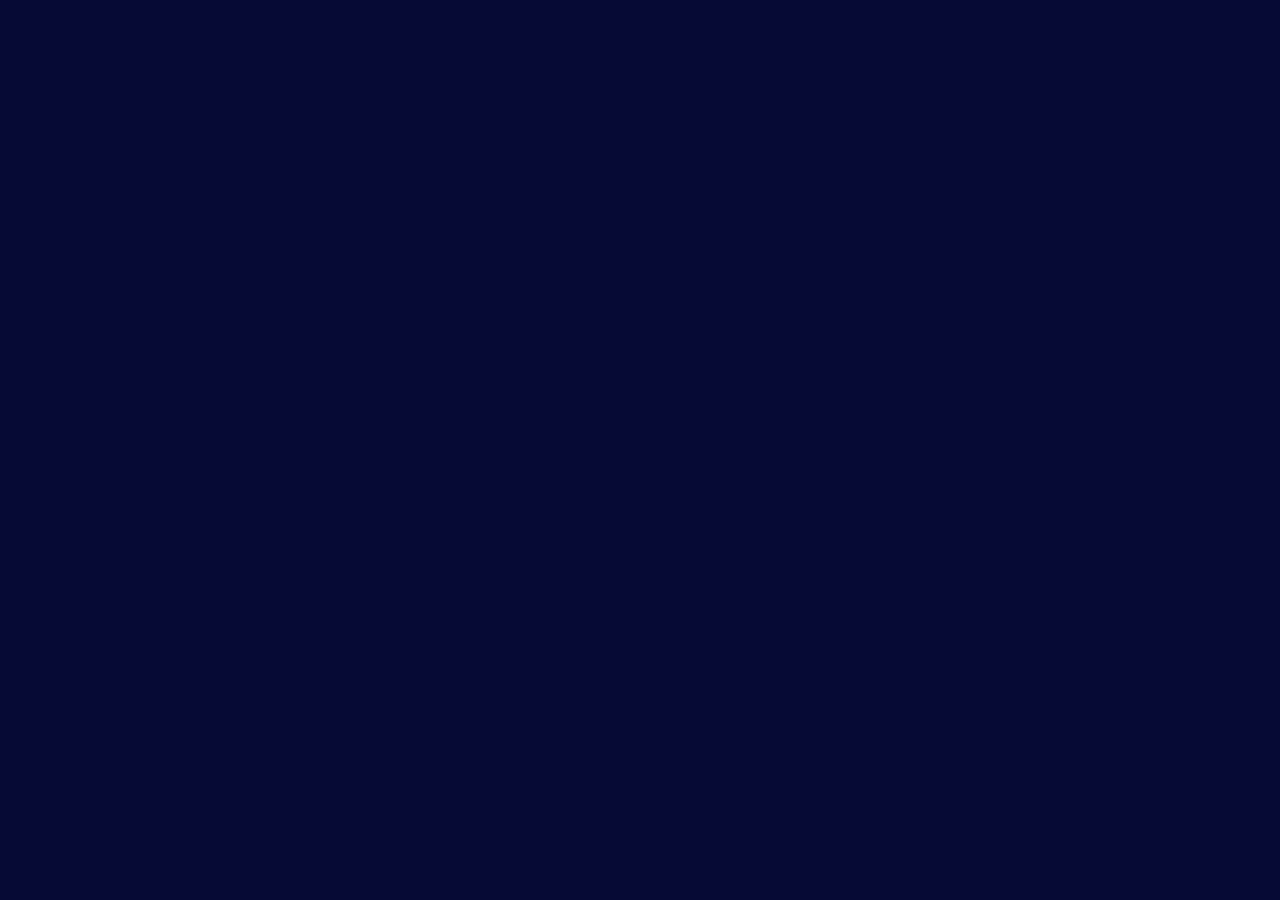
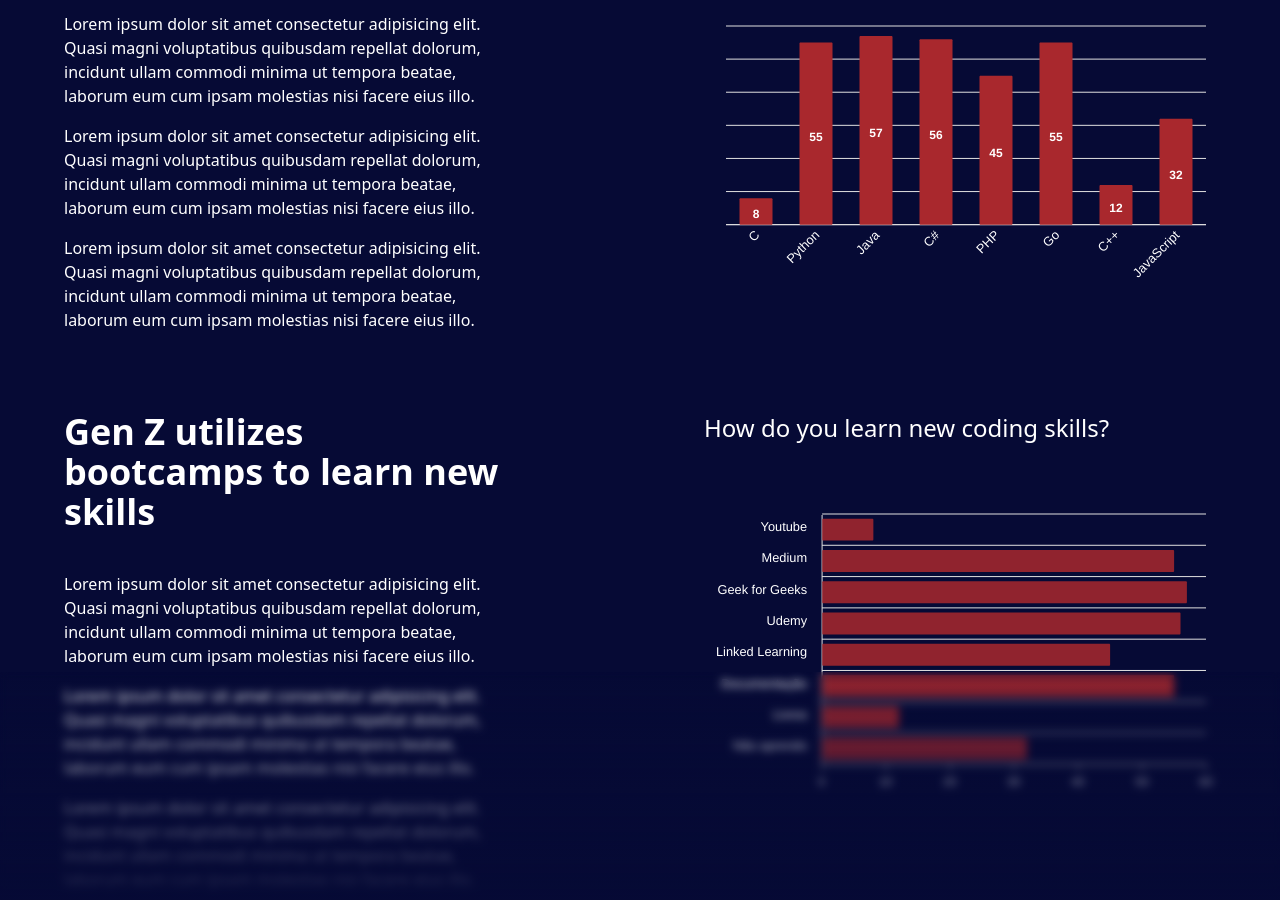
Before and after one commit to Maputo-Frontenders/survey-report, a Next.js app: page / in a window 1280 px wide. Shown: the part 1780-2680 px from the top of the page. Before the commit the page ends 1600 px from the top, so only its background shows below. Built offline with nearby package versions, Linux system fonts and the light colour scheme.

Commit message:
feat: add the section with charts

```diff
--- a/package.json
+++ b/package.json
@@ -12,11 +12,13 @@
     "@types/node": "18.15.0",
     "@types/react": "18.0.28",
     "@types/react-dom": "18.0.11",
+    "apexcharts": "^3.39.0",
     "eslint": "8.35.0",
     "eslint-config-next": "13.2.4",
     "next": "13.2.4",
     "phosphor-react": "^1.4.1",
     "react": "18.2.0",
+    "react-apexcharts": "^1.4.0",
     "react-dom": "18.2.0",
     "typescript": "4.9.5"
   },
--- /dev/null
+++ b/src/app/components/charts/BarChart.tsx
@@ -0,0 +1,57 @@
+import dynamic from 'next/dynamic'
+import { ApexOptions } from "apexcharts";
+
+const ReactApexChart = dynamic(() => import('react-apexcharts'), { ssr: false });
+
+const BarChart: React.FC<{ data: any }> = ({ data }) => {
+  const options: ApexOptions = {
+    series: data?.series,
+    chart: {
+      toolbar: {
+        show: false,
+      }
+    },
+    plotOptions: {
+      bar: {
+        borderRadius: 1,
+        horizontal: true,
+      },
+    },
+    dataLabels: {
+      enabled: false
+    },
+    xaxis: {
+      categories: data?.categories,
+      labels: {
+        style: {
+          colors: "#fff",
+        }
+      }
+    },
+    yaxis: {
+      labels: {
+        style: {
+          colors: "#fff",
+          fontSize: "0.8rem"
+        }
+      }
+    },
+    tooltip: {
+      y: {
+        formatter: function (val) {
+          return `${val}`
+        }
+      },
+      cssClass: "text-black"
+    },
+    colors: ["#A9282D"]
+  }
+
+  return (
+    <div className='w-full'>
+      {<ReactApexChart options={options} series={options.series} type="bar" />}
+    </div>
+  )
+}
+
+export default BarChart;
--- /dev/null
+++ b/src/app/components/charts/ColumnChart.tsx
@@ -0,0 +1,68 @@
+import dynamic from 'next/dynamic'
+import { ApexOptions } from "apexcharts";
+
+const ReactApexChart = dynamic(() => import('react-apexcharts'), { ssr: false });
+
+const ColumnChart: React.FC<{ data: any }> = ({ data }) => {
+  const options: ApexOptions = {
+		series: data?.series,
+		chart: {
+			toolbar: {
+				show: false,
+      }
+    },
+		legend: {
+			position: 'bottom'
+		},
+		plotOptions: {
+			bar: {
+				borderRadius: 1,
+				horizontal: false,
+				columnWidth: '55%',
+			},
+		},
+		xaxis: {
+			categories: data?.categories,
+			axisTicks: {
+				show: false
+			},
+			labels: {
+				style: {
+					colors: "#fff",
+					fontSize: "0.8rem"
+				}
+			}
+		},
+		yaxis: {
+			axisBorder: {
+				show: false
+			},
+			axisTicks: {
+				show: false,
+			},
+			labels: {
+				show: false
+			}
+		},
+		fill: {
+			opacity: 1
+		},
+		tooltip: {
+			y: {
+				formatter: function (val) {
+					return `${val}`
+				}
+			},
+			cssClass: "text-black"
+		},
+		colors: ["#A9282D"]
+  }
+
+	return (
+		<div className='w-full'>
+			{ <ReactApexChart options={ options } series={ options.series } type="bar" /> }
+		</div>
+	)
+}
+
+export default ColumnChart;
--- a/src/app/globals.css
+++ b/src/app/globals.css
@@ -1,3 +1,7 @@
 @tailwind base;
 @tailwind components;
 @tailwind utilities;
+
+.apexcharts-canvas {
+  @apply !w-full
+}
--- a/src/app/page.tsx
+++ b/src/app/page.tsx
@@ -5,6 +5,8 @@ import Link from "next/link";
 import { ArrowCircleDown } from "phosphor-react";
 
 import logoWhite from "../../public/images/logo-white.png";
+import BarChart from "./components/charts/BarChart";
+import ColumnChart from "./components/charts/ColumnChart";
 
 export default function Home() {
   return (
@@ -54,6 +56,55 @@ export default function Home() {
           </div>
           <div className="absolute z-10 bg-black/80 w-full h-full top-0 left-0"></div>
         </section>
+        <section className="w-full p-5 text-white relative">
+          <div className="max-w-6xl mx-auto">
+            <h2 className="text-lg font-bold mb-6">LEARNING & EDUCATION</h2>
+
+            <div className="flex flex-col w-full gap-20">
+              <div className="flex justify-center  lg:justify-between flex-wrap gap-10">
+                <div className="max-w-md flex flex-col gap-4">
+                  <h3 className="text-4xl font-bold mb-6">For learning to code, C is overtaking BASIC</h3>
+                  <p>Lorem ipsum dolor sit amet consectetur adipisicing elit. Quasi magni voluptatibus quibusdam repellat dolorum, incidunt ullam commodi minima ut tempora beatae, laborum eum cum ipsam molestias nisi facere eius illo.</p>
+                  <p>Lorem ipsum dolor sit amet consectetur adipisicing elit. Quasi magni voluptatibus quibusdam repellat dolorum, incidunt ullam commodi minima ut tempora beatae, laborum eum cum ipsam molestias nisi facere eius illo.</p>
+                  <p>Lorem ipsum dolor sit amet consectetur adipisicing elit. Quasi magni voluptatibus quibusdam repellat dolorum, incidunt ullam commodi minima ut tempora beatae, laborum eum cum ipsam molestias nisi facere eius illo.</p>
+                </div>
+                <div className="flex flex-col gap-4 max-w-lg w-full">
+                  <h4 className="text-2xl font-normal mb-6">What was the first language you learned to code in?</h4>
+                  <ColumnChart data={{
+                    series: [{
+                      name: 'Percentagem das pessoas',
+                      data: [8, 55, 57, 56, 45, 55, 12, 32]
+                    }],
+                    categories: ["C", "Python", "Java", "C#", "PHP", "Go", "C++", "JavaScript"]
+                  }} />
+                </div>
+              </div>
+
+              <div className="flex justify-center  lg:justify-between flex-wrap gap-10">
+                <div className="max-w-md flex flex-col gap-4">
+                  <h3 className="text-4xl font-bold mb-6">Gen Z utilizes bootcamps to learn new skills</h3>
+                  <p>Lorem ipsum dolor sit amet consectetur adipisicing elit. Quasi magni voluptatibus quibusdam repellat dolorum, incidunt ullam commodi minima ut tempora beatae, laborum eum cum ipsam molestias nisi facere eius illo.</p>
+                  <p>Lorem ipsum dolor sit amet consectetur adipisicing elit. Quasi magni voluptatibus quibusdam repellat dolorum, incidunt ullam commodi minima ut tempora beatae, laborum eum cum ipsam molestias nisi facere eius illo.</p>
+                  <p>Lorem ipsum dolor sit amet consectetur adipisicing elit. Quasi magni voluptatibus quibusdam repellat dolorum, incidunt ullam commodi minima ut tempora beatae, laborum eum cum ipsam molestias nisi facere eius illo.</p>
+                </div>
+
+                <div className="flex flex-col gap-4 max-w-lg w-full">
+                  <h4 className="text-2xl font-normal mb-6">How do you learn new coding skills?</h4>
+
+                  <BarChart data={{
+                    series: [{
+                      name: 'Percentagem das pessoas',
+                      data: [8, 55, 57, 56, 45, 55, 12, 32]
+                    }],
+                    categories: ["Youtube", "Medium", "Geek for Geeks", "Udemy", "Linked Learning", "Documentação", "Livros", "Não aprendo"]
+                  }} />
+                </div>
+              </div>
+
+              <div className="absolute h-60 w-full bottom-0 left-0 backdrop-filter backdrop-blur-sm bg-gradient-to-b from-transparent to-[#060a35]"></div>
+            </div>
+          </div>
+        </section>
       </main>
     </>
   )
```
Also changed, not shown: 1 other file (tests, documents, lock files or other folders).
